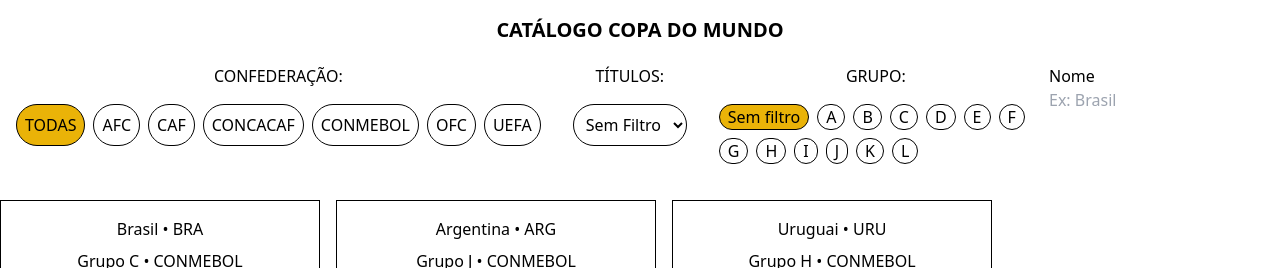
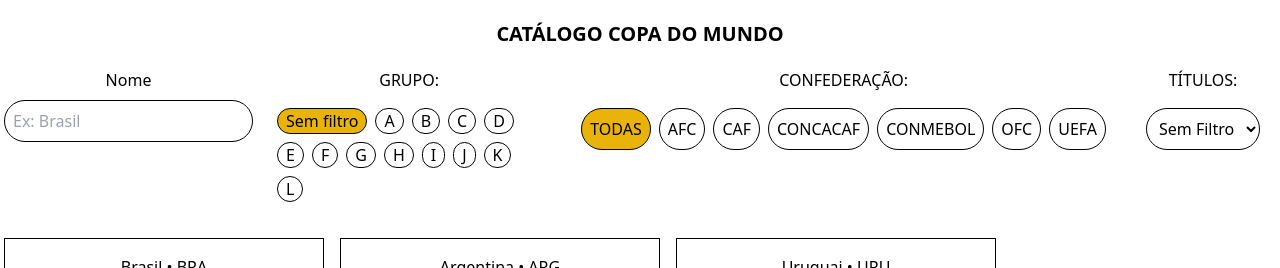
Before and after one commit to MiguelVitorOV/galeria-interativa-de-itens, a React (Vite) app: page / in a window 1280 px wide. Shown: the top 268 px of the page. Built offline with nearby package versions, Linux system fonts and the light colour scheme.

Commit message:
estilizando FiltroBusca e estrutura dos filtros

```diff
--- a/src/App.jsx
+++ b/src/App.jsx
@@ -14,14 +14,14 @@ function App() {
   const [filtroBusca, setFiltroBusca] = useState('')
 
   return (
-    <div className="flex flex-col items-center gap-5 mt-4">
+    <div className="flex flex-col items-center gap-5 mt-4 p-1">
       <h1 className="text-xl font-semibold font">CATÁLOGO COPA DO MUNDO</h1>
 
-      <div className="flex justify-center w-full">
+      <div className="flex justify-center w-full gap-2">
+        <FiltroBusca setFiltro={setFiltroBusca} filtro={filtroBusca} />
+        <FiltroGrupo setFiltro={setFiltroGrupo} filtro={filtroGrupo}/>
         <FiltroConf setFiltro={setFiltroConfederacao} filtro={filtroConfederacao}/>
         <FiltroTitulo setFiltro={setFiltroTitulo} filtro={filtroTitulo}/>
-        <FiltroGrupo setFiltro={setFiltroGrupo} filtro={filtroGrupo}/>
-        <FiltroBusca setFiltro={setFiltroBusca} filtro={filtroBusca} />
       </div>
 
 
--- a/src/components/FiltroBusca.jsx
+++ b/src/components/FiltroBusca.jsx
@@ -1,9 +1,10 @@
 export function FiltroBusca(props){
     return (
-        <div>
+        <div className="flex flex-col items-center gap-2">
             <h1>Nome</h1>
             <input value={props.filtro} placeholder="Ex: Brasil" type="text"
-            onChange={(e) => props.setFiltro(e.target.value)}></input>
+            onChange={(e) => props.setFiltro(e.target.value)}
+            className={`border border-black rounded-full p-2 ${props.filtro !== "" ? "bg-yellow-500" : ""}`}></input>
         </div>
     )
 }
```
